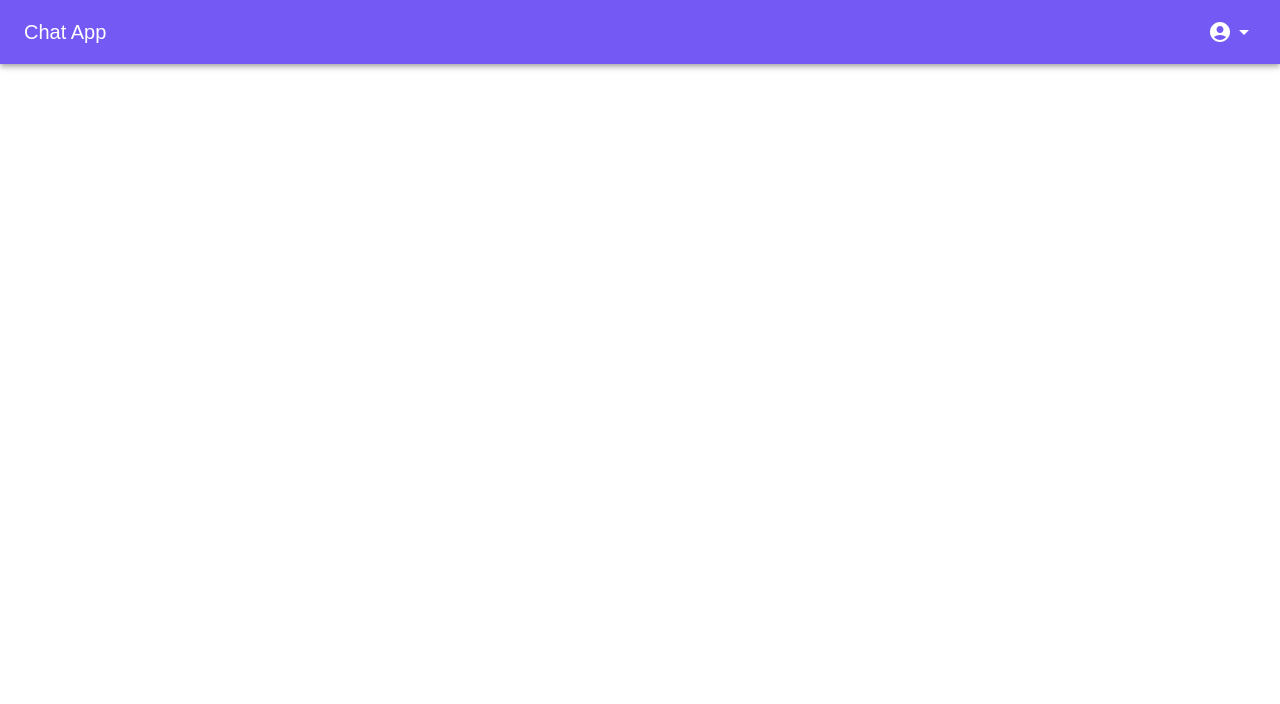
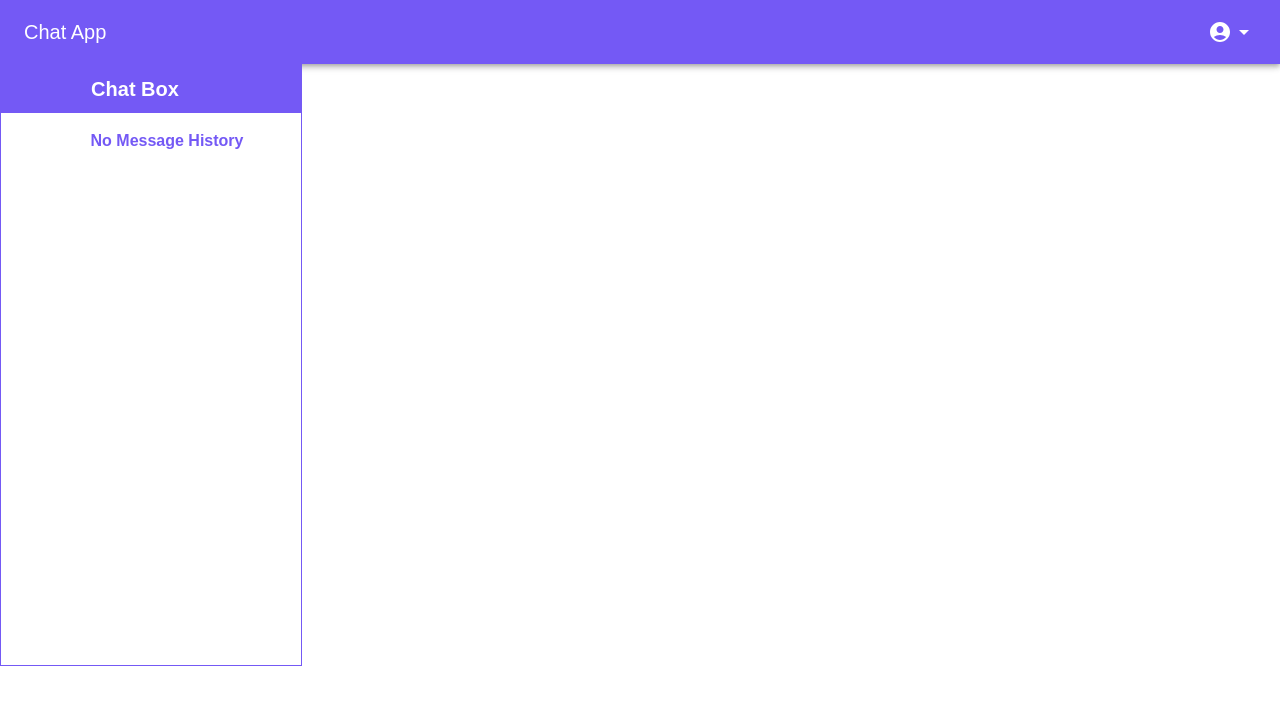
Before and after one commit to NnamdiAnyaele/simple-chat-app, a React (Create React App) app: page /dashboard in a window 1280 px wide. Shown: the top 704 px of the page. Built offline with nearby package versions, Linux system fonts and the light colour scheme.

Commit message:
feat: added chatbox to dashboard
Created a basic chat box and added it to dashboard

```diff
--- a/src/App.js
+++ b/src/App.js
@@ -7,6 +7,7 @@ import customTheme from "./config/themeConfig";
 import useId from "./hooks/useId";
 import auth from "./utils/auth";
 import { loginSuccess } from "./slices/authSlice";
+import { recoverMesages } from "./slices/messageSlice";
 import { TAB_ID_KEY } from "./utils/constants";
 import BaseRoute from "./view/routes/BaseRoutes";
 import "./App.css";
@@ -15,12 +16,14 @@ import "react-toastify/dist/ReactToastify.css";
 if (auth.authenticate()) {
 	const name = sessionStorage.getItem("name");
 	const userId = sessionStorage.getItem(TAB_ID_KEY);
+	const messages = JSON.parse(sessionStorage.getItem("messages")) || [];
 	store.dispatch(
 		loginSuccess({
 			name,
 			userId,
 		})
 	);
+	store.dispatch(recoverMesages(messages));
 }
 
 function App() {
--- /dev/null
+++ b/src/components/common/ChatBox.jsx
@@ -0,0 +1,160 @@
+import { useState, useEffect, useRef } from "react";
+import { useSelector } from "react-redux";
+import Box from "@mui/material/Box";
+import Typography from "@mui/material/Typography";
+import IconButton from "@mui/material/IconButton";
+import TextField from "@mui/material/TextField";
+import ArrowBackIosIcon from "@mui/icons-material/ArrowBackIos";
+
+const myMessageStyles = {
+	marginLeft: "auto",
+	display: "flex",
+	flexDirection: "column",
+	alignItems: "flex-end",
+};
+
+const myMessageBodyStyles = {
+	backgroundColor: "#002564",
+	border: "1px solid #0048aa",
+	borderRadius: "14px 14px 0 14px",
+	color: "#fff",
+};
+
+const ChatBox = () => {
+	const { messages, user } = useSelector((state) => state.message);
+
+	const [typedMessage, setTypedMessage] = useState("");
+
+	const messagesEndRef = useRef(null);
+	const scrollToBottom = () => {
+		messagesEndRef.current.scrollIntoView({ behavior: "smooth" });
+	};
+
+	useEffect(scrollToBottom, [messages]);
+
+	const handleSubmit = (event) => {};
+
+	return (
+		<Box
+			sx={{
+				height: "75vh",
+				maxWidth: "300px",
+				border: "1px solid #7459F5",
+			}}
+		>
+			<Box
+				sx={{
+					p: "0.5rem",
+					backgroundColor: "primary.main",
+					display: "flex",
+					alignItems: "center",
+					justifyContent: "center",
+				}}
+			>
+				<Typography
+					variant="h6"
+					color="primary"
+					sx={{
+						fontWeight: "bold",
+						textTransform: "capitalize",
+						color: "#fff",
+						margin: "0 auto",
+						textAlign: "center",
+					}}
+				>
+					chat box
+				</Typography>
+				<IconButton sx={{ visibility: "hidden" }}>
+					<ArrowBackIosIcon sx={{ color: "#fff", fontSize: "1rem" }} />
+				</IconButton>
+			</Box>
+
+			<Box
+				sx={{
+					display: "flex",
+					flexDirection: "column",
+					width: "100%",
+					padding: "1rem",
+					height: "100%",
+					overflow: "auto",
+				}}
+			>
+				{messages?.length < 1 && (
+					<Box
+						sx={{
+							display: "flex",
+							justifyContent: "center",
+							alignItems: "Center",
+						}}
+					>
+						<Typography
+							variant="body1"
+							color="primary"
+							sx={{
+								textTransform: "capitalize",
+								textAlign: "center",
+								fontWeight: "bold",
+							}}
+						>
+							no message history
+						</Typography>
+					</Box>
+				)}
+
+				<Box
+					sx={{
+						display: "flex",
+						flexDirection: "column",
+					}}
+				>
+					{messages?.map((item, index) => (
+						<Box
+							key={index}
+							sx={{
+								maxWidth: "70%",
+								marginBottom: "1rem",
+								// ...(userId === item.user.id && myMessageStyles),
+							}}
+						>
+							<Box
+								sx={{
+									backgroundColor: "#f0f0f0",
+									color: "#000",
+									border: "1px solid #cccccc",
+									borderRadius: "14px 14px 14px 0",
+									padding: "0.5rem",
+									// ...(userId === item.user.id && myMessageBodyStyles),
+								}}
+							>
+								{item.plain_response}
+							</Box>
+							<Box>
+								<Typography variant="caption">{item.created_at}</Typography>
+							</Box>
+						</Box>
+					))}
+					<div ref={messagesEndRef} />
+					{/* <Box
+						component="form"
+						noValidate
+						autoComplete="off"
+						sx={{ width: "100%", mt: "auto" }}
+						onSubmit={handleSubmit}
+					>
+						<TextField
+							id="outlined-basic"
+							label="Comment"
+							variant="outlined"
+							value={typedMessage}
+							onChange={(e) => setTypedMessage(e.target.value)}
+							fullWidth
+							placeholder="Write a comment..."
+						/>
+					</Box> */}
+				</Box>
+			</Box>
+		</Box>
+	);
+};
+
+export default ChatBox;
--- a/src/hooks/useId.jsx
+++ b/src/hooks/useId.jsx
@@ -8,7 +8,10 @@ const useId = () => {
 	}, []);
 
 	useEffect(() => {
-		if (typeof Storage !== "undefined") {
+		if (
+			typeof Storage !== "undefined" &&
+			sessionStorage.getItem(TAB_ID_KEY) === null
+		) {
 			sessionStorage.setItem(TAB_ID_KEY, id);
 		}
 	}, [id]);
--- a/src/slices/messageSlice.js
+++ b/src/slices/messageSlice.js
@@ -11,10 +11,14 @@ const messageSlice = createSlice({
 		setMessage(state, action) {
 			const { message, userId, name } = action.payload;
 			state.messages = [...state.messages, { message, userId, name }];
+			sessionStorage.setItem("messages", JSON.stringify(state.messages));
+		},
+		recoverMesages(state, action) {
+			state.messages = action.payload;
 		},
 	},
 });
 
-export const { setMessage } = messageSlice.actions;
+export const { setMessage, recoverMesages } = messageSlice.actions;
 
 export default messageSlice.reducer;
--- a/src/view/Pages/Dashboard.jsx
+++ b/src/view/Pages/Dashboard.jsx
@@ -1,10 +1,16 @@
+import Box from "@mui/material/Box";
+
 import Navbar from "../../components/common/Navbar";
+import ChatBox from "../../components/common/ChatBox";
 
 const Dashboard = () => {
 	return (
-		<div>
+		<Box>
 			<Navbar />
-		</div>
+			<Box>
+				<ChatBox />
+			</Box>
+		</Box>
 	);
 };
 
--- a/src/view/routes/BaseRoutes.js
+++ b/src/view/routes/BaseRoutes.js
@@ -1,11 +1,11 @@
 import { BrowserRouter, Route, Routes } from "react-router-dom";
-// import { useSelector } from "react-redux";
+import { useSelector } from "react-redux";
 
 import Login from "../Pages/Login";
 import Dashboard from "../Pages/Dashboard";
 
 const BaseRoute = () => {
-	// const { user } = useSelector((state) => state.auth);
+	const { user } = useSelector((state) => state.auth);
 	return (
 		<BrowserRouter>
 			<Routes>
```
